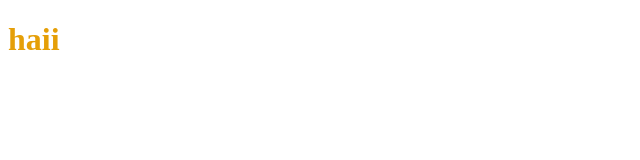
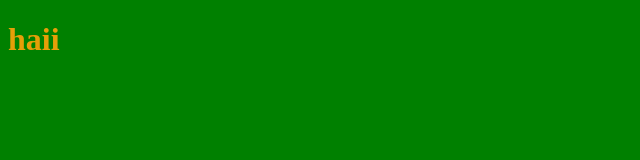
Before and after one commit to kenny-arnaud/skill-2.2-bookish-broccoli, a plain HTML site: page index.html in a window 1280 px wide. Shown: the whole page, without its empty margins (0-640 px from the left). Drawn offline with Linux system fonts and the light colour scheme.

Commit message:
background collor

```diff
--- a/style.css
+++ b/style.css
@@ -1,5 +1,5 @@
 body {
-    color: green;
+    background-color: green;
 }
 h1{
     color: rgb(229, 159, 8);
```
